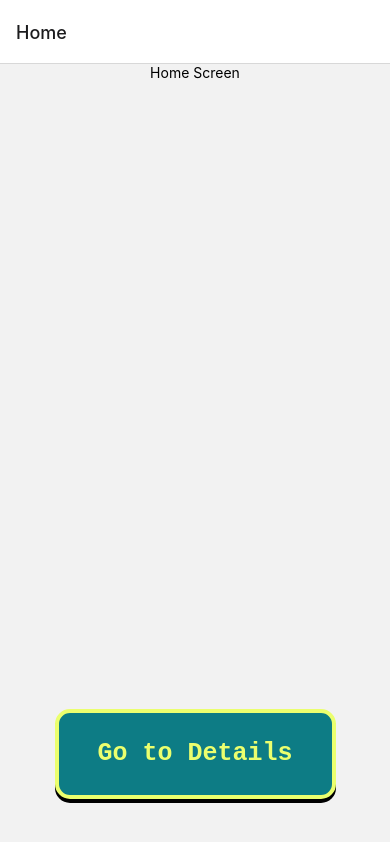
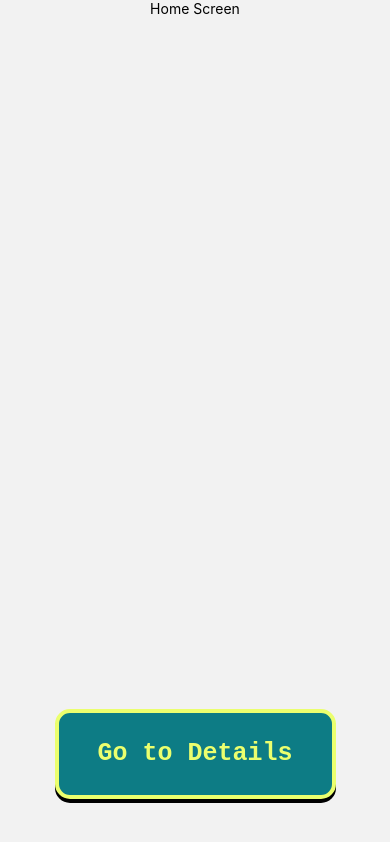
Before and after one commit to LucasKennari/AppMobile, a React Native app: screen / in a window 390 px wide. Built offline with nearby package versions, Linux system fonts and the light colour scheme.

Commit message:
header bar removed

```diff
--- a/src/routes/routes.tsx
+++ b/src/routes/routes.tsx
@@ -1,17 +1,16 @@
-
-import HomeScreen from "../screens/homeScreen";
-import DetailsScreen from "../screens/detailsScreen";
-import { createNativeStackNavigator } from "@react-navigation/native-stack";
-
-
+import HomeScreen from '../screens/homeScreen';
+import DetailsScreen from '../screens/detailsScreen';
+import {createNativeStackNavigator} from '@react-navigation/native-stack';
 
 const Stack = createNativeStackNavigator();
 
 export default function RootStack() {
-    return (
-        <Stack.Navigator initialRouteName="home">
-            <Stack.Screen name="Home" component={HomeScreen} />
-            <Stack.Screen name="Details" component={DetailsScreen} />
-        </Stack.Navigator>
-    );
+  return (
+    <Stack.Navigator
+      initialRouteName="home"
+      screenOptions={{headerShown: false}}>
+      <Stack.Screen name="Home" component={HomeScreen} />
+      <Stack.Screen name="Details" component={DetailsScreen} />
+    </Stack.Navigator>
+  );
 }
```
